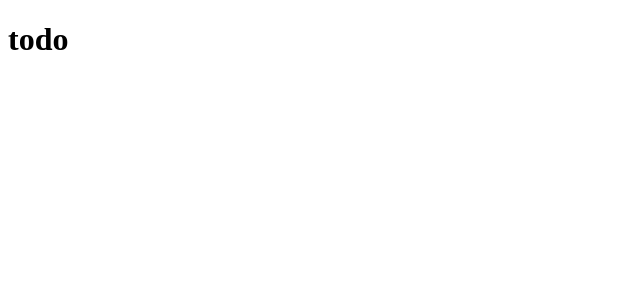
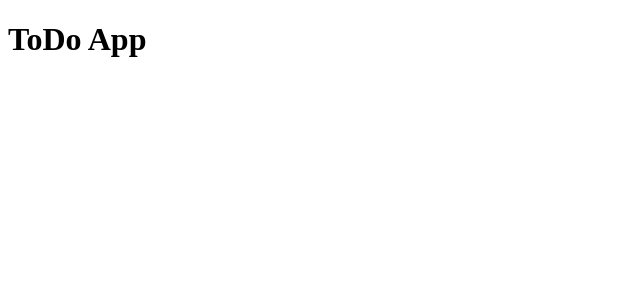
Before and after one commit to david-lafontant/todo-angular, an Angular app: page / in a window 1280 px wide. Shown: the top 300 px of the page, without its empty margins (0-640 px from the left). Built offline with nearby package versions, Linux system fonts and the light colour scheme.

Commit message:
Change app title

```diff
--- a/src/app/app.component.ts
+++ b/src/app/app.component.ts
@@ -6,5 +6,5 @@ import { Component } from '@angular/core';
   styleUrls: ['./app.component.css']
 })
 export class AppComponent {
-  title = 'todo';
+  title = 'ToDo App';
 }
```
